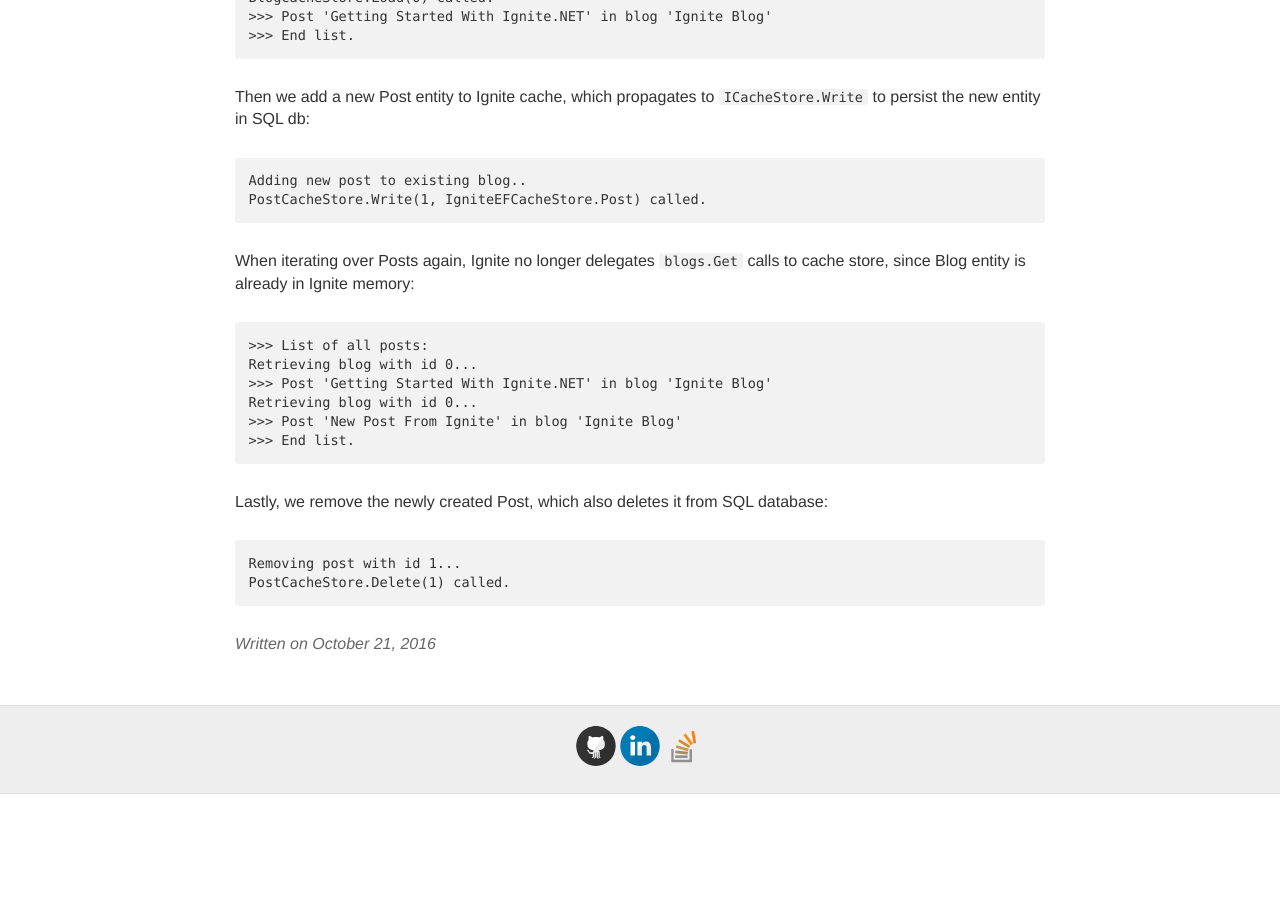
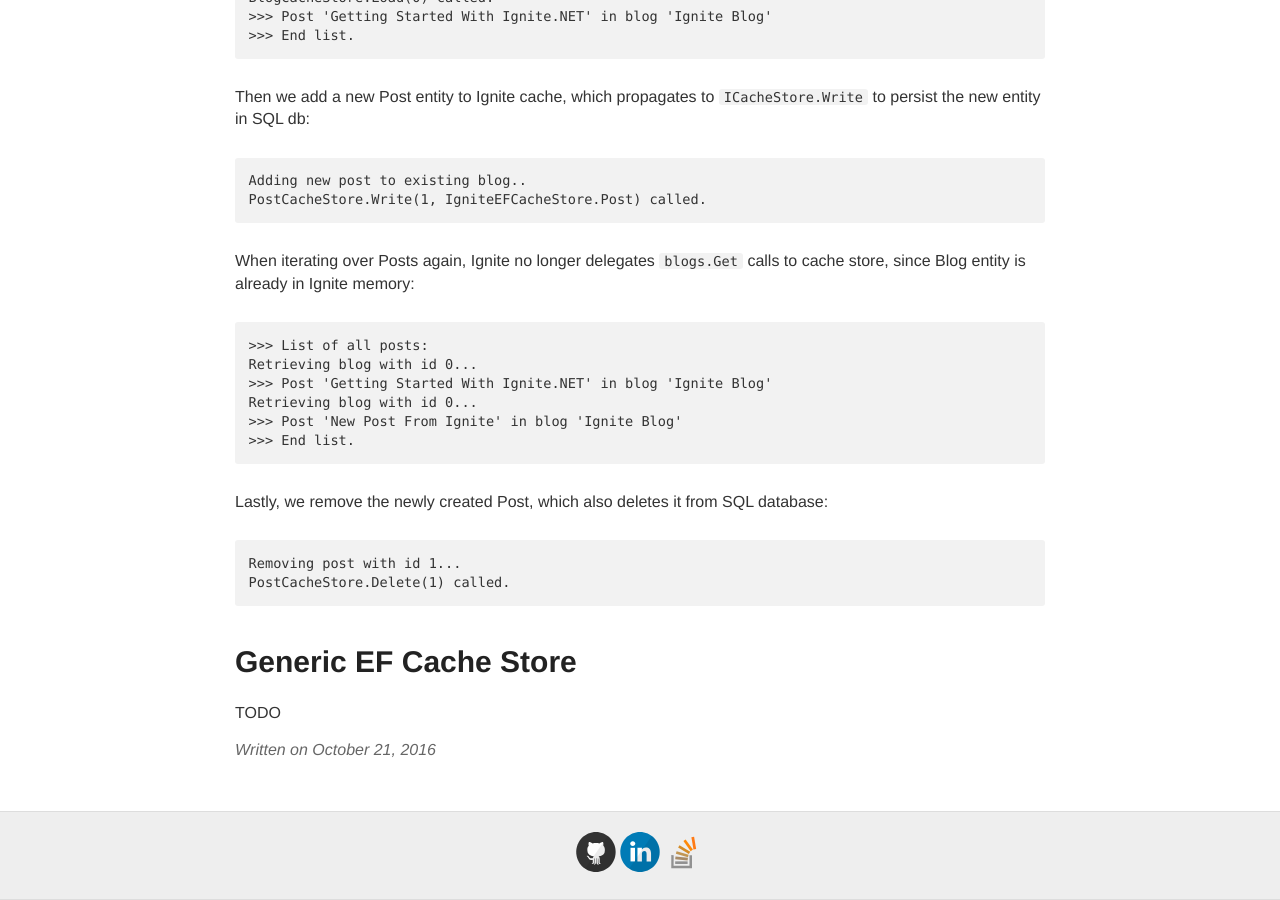
Before and after one commit to ptupitsyn/ptupitsyn.github.io, a Jekyll site: the page built from _posts/2016-10-21-Entity-Framework-Cache-Store.md, in a window 1280 px wide and 900 px high, scrolled down 3591 px. Built offline with Jekyll 4.4.1, drawn with Linux system fonts in a browser that asks for light colours; comment, search, counter and statistics services are not loaded; before the commit the page ends 4385 px from its top, so only the background shows below that.

Commit message:
generic store

````diff
--- a/_posts/2016-10-21-Entity-Framework-Cache-Store.md
+++ b/_posts/2016-10-21-Entity-Framework-Cache-Store.md
@@ -187,3 +187,8 @@ Lastly, we remove the newly created Post, which also deletes it from SQL databas
 Removing post with id 1...
 PostCacheStore.Delete(1) called.
 ```
+
+
+# Generic EF Cache Store
+
+TODO
````
